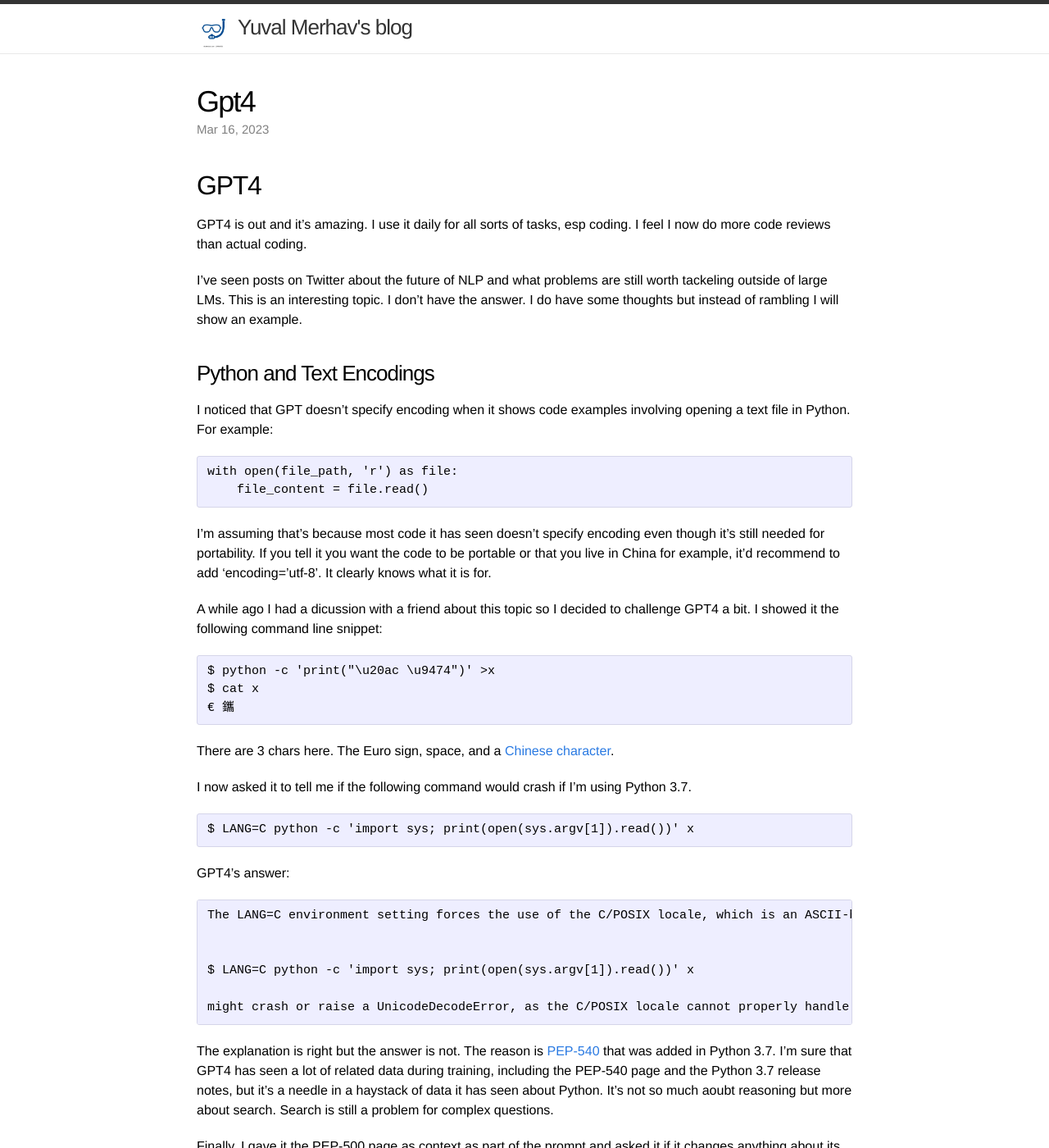
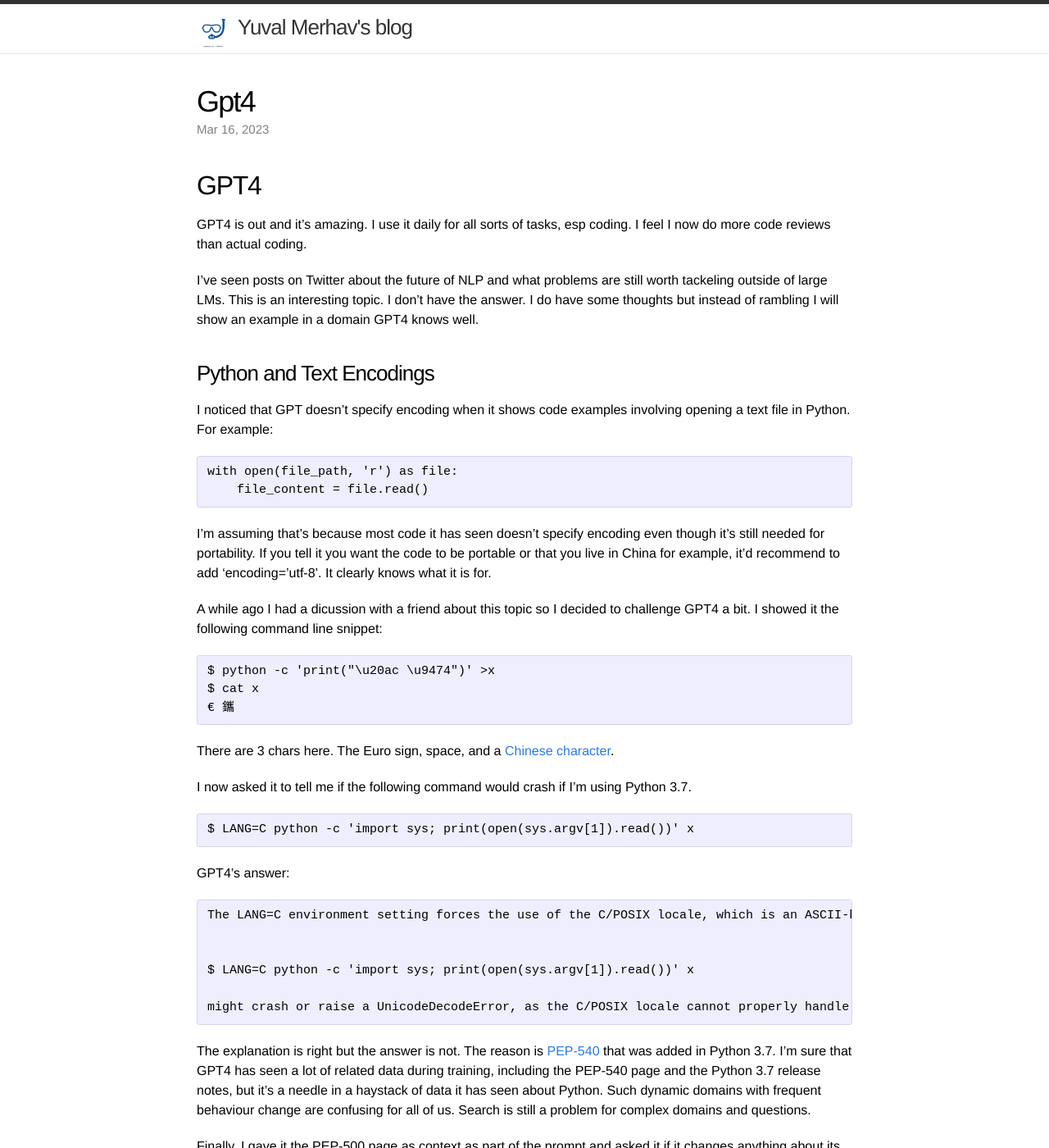
Before and after one commit to yuval/yuval.github.io, a Jekyll site: the page built from _posts/2023-03-16-gpt4.markdown, in a window 1280 px wide and 1400 px high. Shown: the whole window at 82% size. Built offline with Jekyll 4.4.1, drawn with Linux system fonts in a browser that asks for light colours; our own code applies the rules of GitHub Pages for plain Markdown files; Markdown is read by kramdown in place of the engine named in the settings.

Commit message:
Minor post changes

````diff
--- a/_posts/2023-03-16-gpt4.markdown
+++ b/_posts/2023-03-16-gpt4.markdown
@@ -2,7 +2,7 @@
 
 GPT4 is out and it's amazing. I use it daily for all sorts of tasks, esp coding. I feel I now do more code reviews than actual coding.
 
-I've seen posts on Twitter about the future of NLP and what problems are still worth tackeling outside of large LMs. This is an interesting topic. I don't have the answer. I do have some thoughts but instead of rambling I will show an example.
+I've seen posts on Twitter about the future of NLP and what problems are still worth tackeling outside of large LMs. This is an interesting topic. I don't have the answer. I do have some thoughts but instead of rambling I will show an example in a domain GPT4 knows well.
 
 ### Python and Text Encodings
 
@@ -41,7 +41,7 @@ $ LANG=C python -c 'import sys; print(open(sys.argv[1]).read())' x
 might crash or raise a UnicodeDecodeError, as the C/POSIX locale cannot properly handle these characters.
 ```
 
-The explanation is right but the answer is not. The reason is [PEP-540](https://peps.python.org/pep-0540) that was added in Python 3.7. I'm sure that GPT4 has seen a lot of related data during training, including the PEP-540 page and the Python 3.7 release notes, but it's a needle in a haystack of data it has seen about Python. It's not so much aoubt reasoning but more about search. Search is still a problem for complex questions.
+The explanation is right but the answer is not. The reason is [PEP-540](https://peps.python.org/pep-0540) that was added in Python 3.7. I'm sure that GPT4 has seen a lot of related data during training, including the PEP-540 page and the Python 3.7 release notes, but it's a needle in a haystack of data it has seen about Python. Such dynamic domains with frequent behaviour change are confusing for all of us. Search is still a problem for complex domains and questions.
 
 Finally, I gave it the PEP-500 page as context as part of the prompt and asked it if it changes anything about its answer:
 
````
